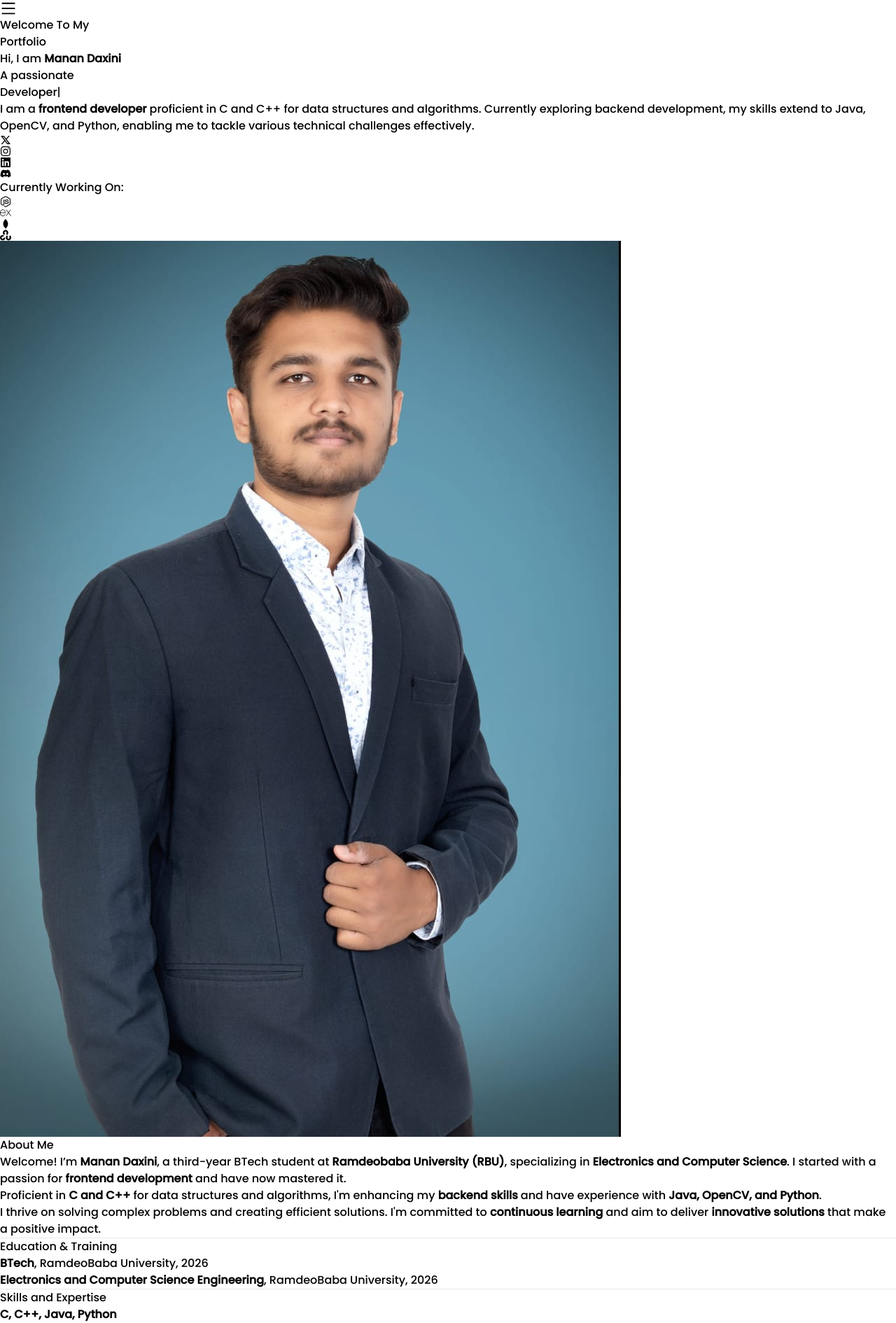
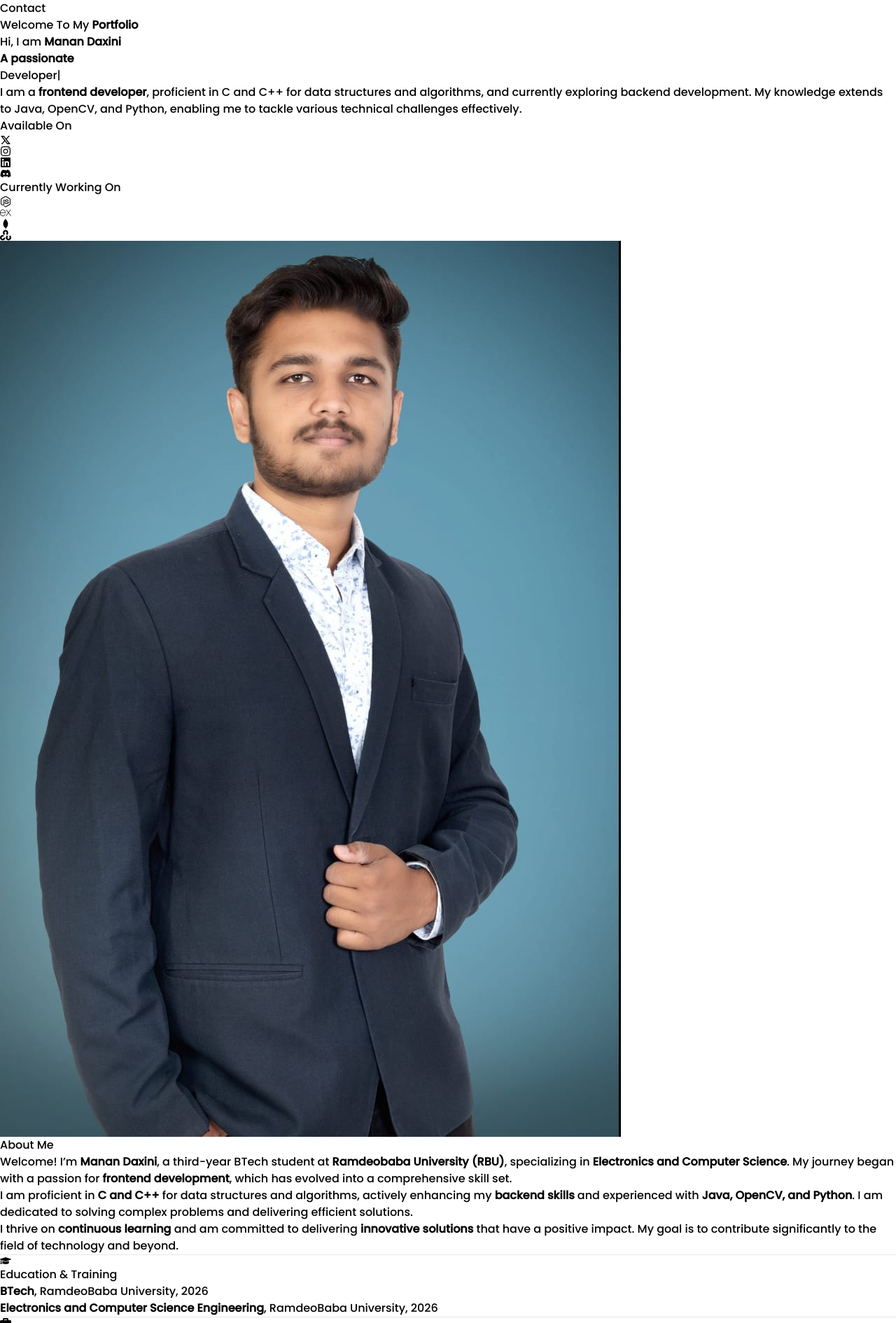
Before and after one commit to MANANDAXINI/portfolio, a React (Vite) app: page / in a window 1280 px wide. Shown: the part 1448-3338 px from the top of the page at 70% size. Built offline with nearby package versions, Linux system fonts and the light colour scheme.

Commit message:
almost done

```diff
--- a/src/components/About.jsx
+++ b/src/components/About.jsx
@@ -1,32 +1,34 @@
+import { FaGraduationCap, FaBriefcase } from "react-icons/fa";
+
 function About() {
   return (
     <div name="About" className="max-w-screen-2xl container mx-auto px-4 md:px-20 my-16">
       <div>
         <h1 className="text-4xl font-bold text-blue-800 mb-5">About Me</h1>
         <p className="text-gray-800 leading-relaxed">
-          Welcome! I’m <strong className="text-blue-600">Manan Daxini</strong>, a third-year BTech student at <strong className="text-blue-600">Ramdeobaba University (RBU)</strong>, specializing in <strong className="text-blue-600">Electronics and Computer Science</strong>. I started with a passion for <strong className="text-blue-600">frontend development</strong> and have now mastered it.
+          Welcome! I’m <strong className="text-blue-600">Manan Daxini</strong>, a third-year BTech student at <strong className="text-blue-600">Ramdeobaba University (RBU)</strong>, specializing in <strong className="text-blue-600">Electronics and Computer Science</strong>. My journey began with a passion for <strong className="text-blue-600">frontend development</strong>, which has evolved into a comprehensive skill set.
         </p>
         <p className="text-gray-800 leading-relaxed pt-3">
-          Proficient in <strong className="text-red-600">C and C++</strong> for data structures and algorithms, I'm enhancing my <strong className="text-green-600">backend skills</strong> and have experience with <strong className="text-purple-600">Java, OpenCV, and Python</strong>.
+          I am proficient in <strong className="text-red-600">C and C++</strong> for data structures and algorithms, actively enhancing my <strong className="text-green-600">backend skills</strong> and experienced with <strong className="text-purple-600">Java, OpenCV, and Python</strong>. I am dedicated to solving complex problems and delivering efficient solutions.
         </p>
         <p className="text-gray-800 leading-relaxed pt-3">
-          I thrive on solving complex problems and creating efficient solutions. I'm committed to <strong className="text-teal-600">continuous learning</strong> and aim to deliver <strong className="text-orange-600">innovative solutions</strong> that make a positive impact.
+          I thrive on <strong className="text-teal-600">continuous learning</strong> and am committed to delivering <strong className="text-orange-600">innovative solutions</strong> that have a positive impact. My goal is to contribute significantly to the field of technology and beyond.
         </p>
 
-        <hr className="my-6 border-t-2 border-black" />
+        <hr className="my-6 border-t-2 border-gray-400" />
 
         <div className="mb-8">
-          <h1 className="text-blue-800 font-semibold mb-2">Education & Training</h1>
+          <h2 className="text-2xl font-semibold text-blue-800 mb-3 flex items-center"><FaGraduationCap className="mr-2" /> Education & Training</h2>
           <ul className="list-disc list-inside ml-4 text-gray-800">
             <li><strong className="text-blue-600">BTech</strong>, RamdeoBaba University, 2026</li>
             <li><strong className="text-blue-600">Electronics and Computer Science Engineering</strong>, RamdeoBaba University, 2026</li>
           </ul>
         </div>
 
-        <hr className="my-6 border-t-2 border-black" />
+        <hr className="my-6 border-t-2 border-gray-400" />
 
         <div className="mb-8">
-          <h1 className="text-blue-800 font-semibold mb-2">Skills and Expertise</h1>
+          <h2 className="text-2xl font-semibold text-blue-800 mb-3 flex items-center"><FaBriefcase className="mr-2" /> Skills and Expertise</h2>
           <ul className="list-disc list-inside ml-4 text-gray-800">
             <li><strong className="text-red-600">C, C++, Java, Python</strong></li>
             <li><strong className="text-green-600">HTML, CSS, Tailwind CSS, JavaScript, React.js</strong></li>
@@ -35,10 +37,10 @@ function About() {
           </ul>
         </div>
 
-        <hr className="my-6 border-t-2 border-black" />
+        <hr className="my-6 border-t-2 border-gray-400" />
 
         <div className="mb-8">
-          <h1 className="text-blue-800 font-semibold mb-2">Professional Experience</h1>
+          <h2 className="text-2xl font-semibold text-blue-800 mb-3"><FaBriefcase className="mr-2" /> Professional Experience</h2>
           <ul className="list-disc list-inside ml-4 text-gray-800">
             <li>Various projects (details pending).</li>
             <li>Internship at (Company Name).</li>
@@ -46,10 +48,10 @@ function About() {
           </ul>
         </div>
 
-        <hr className="my-6 border-t-2 border-black" />
+        <hr className="my-6 border-t-2 border-gray-400" />
 
         <div className="mb-8">
-          <h1 className="text-blue-800 font-semibold mb-2">Mission Statement</h1>
+          <h2 className="text-2xl font-semibold text-blue-800 mb-3">Mission Statement</h2>
           <p className="text-gray-800 leading-relaxed">
             My mission is to leverage my technical skills to create impactful solutions, continuously learn, and exceed expectations through innovative problem-solving and collaboration.
           </p>
--- a/src/components/Home.jsx
+++ b/src/components/Home.jsx
@@ -4,89 +4,68 @@ import { FaNodeJs } from "react-icons/fa";
 import { SiExpress, SiOpencv } from "react-icons/si";
 import { DiMongodb } from "react-icons/di";
 import { ReactTyped } from "react-typed";
-import profileImage from "../../public/profile.jpg"; // Assuming profile.jpg is in the public directory
 
 function Home() {
   return (
-    <div className="max-w-screen-2xl container mx-auto px-4 md:px-20 my-20">
-      <div className="flex flex-col md:flex-row items-center">
-        {/* Left Side */}
+    <div name="Home" className="max-w-screen-2xl container mx-auto px-4 md:px-20 my-20">
+      <div className="flex flex-col md:flex-row">
         <div className="md:w-1/2 md:mt-24 mt-12 md:order-1 order-2">
-          <span className="text-lg text-gray-600">Welcome To My</span>
-          <h1 className="text-4xl md:text-5xl font-bold text-gray-800 mt-2">
-            Portfolio
-          </h1>
-          <div className="flex items-center mt-4">
-            <h2 className="text-3xl md:text-4xl text-gray-800">
-              Hi, I am <strong>Manan Daxini</strong>
-            </h2>
+          <span className="text-xl text-gray-600 font-semibold">Welcome To My <strong>Portfolio</strong></span>
+          <div className="flex items-center">
+            <h1 className="text-4xl font-bold text-gray-800 pt-3 mt-3">Hi, I am <strong>Manan Daxini</strong></h1>
           </div>
-          <div className="flex text-xl md:text-2xl text-gray-800 mt-2">
-            <h2 className="font-semibold">A passionate</h2>{" "}
+          <div className="flex text-2xl md:text-4xl">
+            <h1 className="text-gray-800"> <strong>A passionate</strong></h1>{" "}
             <ReactTyped
-              className="text-red-700 font-bold ml-1"
+              className="text-red-700 font-bold px-1"
               strings={["Developer", "Programmer", "Coder"]}
               typeSpeed={50}
               backSpeed={60}
               loop={true}
             />
           </div>
-          <p className="text-gray-700 text-lg mt-4">
-            I am a <strong>frontend developer</strong> proficient in C and C++
-            for data structures and algorithms. Currently exploring backend
-            development, my skills extend to Java, OpenCV, and Python, enabling
-            me to tackle various technical challenges effectively.
+          <p className="text-gray-800 text-lg mt-3 pt-3">
+            I am a <strong>frontend developer</strong>, proficient in C and C++ for data structures and algorithms, and currently exploring backend development. My knowledge extends to Java, OpenCV, and Python, enabling me to tackle various technical challenges effectively.
           </p>
-          {/* Social Icons */}
-          <div className="flex space-x-6 mt-6">
-            <a
-              href="https://twitter.com/daxini_manan?t=5mZELgT5f1VKEDT74XvzrA&s=08"
-              target="_blank"
-              rel="noopener noreferrer"
-            >
-              <RiTwitterXLine className="text-4xl text-gray-600 hover:text-blue-500 transition duration-200 cursor-pointer" />
-            </a>
-            <a
-              href="https://www.instagram.com/manan_daxini25/?hl=en"
-              target="_blank"
-              rel="noopener noreferrer"
-            >
-              <FaInstagram className="text-4xl text-gray-600 hover:text-blue-500 transition duration-200 cursor-pointer" />
-            </a>
-            <a
-              href="https://www.linkedin.com/in/manan-daxini-180b69247/"
-              target="_blank"
-              rel="noopener noreferrer"
-            >
-              <FaLinkedin className="text-4xl text-gray-600 hover:text-blue-500 transition duration-200 cursor-pointer" />
-            </a>
-            <a
-              href="https://discord.com/channels/@me"
-              target="_blank"
-              rel="noopener noreferrer"
-            >
-              <FaDiscord className="text-4xl text-gray-600 hover:text-blue-500 transition duration-200 cursor-pointer" />
-            </a>
-          </div>
-          {/* Technologies */}
-          <div className="flex items-center space-x-4 mt-6">
-            <h3 className="text-xl md:text-2xl font-semibold text-gray-700">
-              Currently Working On:
-            </h3>
-            <FaNodeJs className="text-4xl text-gray-600 hover:text-blue-500 transition duration-200 cursor-pointer" />
-            <SiExpress className="text-4xl text-gray-600 hover:text-blue-500 transition duration-200 cursor-pointer" />
-            <DiMongodb className="text-4xl text-gray-600 hover:text-blue-500 transition duration-200 cursor-pointer" />
-            <SiOpencv className="text-4xl text-gray-600 hover:text-blue-500 transition duration-200 cursor-pointer" />
+          <div className="flex space-x-5 py-6 mt-5">
+            <div>
+              <h3 className="text-xl font-bold text-gray-700">Available On</h3>
+              <ul className="flex space-x-5 py-1">
+                <li>
+                  <a href="https://twitter.com/daxini_manan?t=5mZELgT5f1VKEDT74XvzrA&s=08" target="_blank">
+                    <RiTwitterXLine className="text-2xl  hover:text-blue-600 cursor-pointer hover:scale-110 hover:text-3xl duration-200" />
+                  </a>
+                </li>
+                <li>
+                  <a href="https://www.instagram.com/manan_daxini25/?hl=en" target="_blank">
+                    <FaInstagram className="text-2xl  hover:text-blue-600 cursor-pointer hover:scale-110 hover:text-3xl duration-200" />
+                  </a>
+                </li>
+                <li>
+                  <a href="https://www.linkedin.com/in/manan-daxini-180b69247/" target="_blank">
+                    <FaLinkedin className="text-2xl hover:text-blue-600 cursor-pointer hover:scale-110 hover:text-3xl duration-200" />
+                  </a>
+                </li>
+                <li>
+                  <a href="https://discord.com/channels/@me" target="_blank">
+                    <FaDiscord className="text-2xl  hover:text-blue-600 cursor-pointer hover:scale-110 hover:text-3xl duration-200" />
+                  </a>
+                </li>
+              </ul>
+            </div>
+            <div>
+              <h3 className="text-xl font-bold mx-4 text-gray-700">Currently Working On</h3>
+              <div className="flex space-x-5 mx-4 py-1">
+                <FaNodeJs className="text-2xl hover:scale-110 hover:text-3xl duration-200 rounded-full border-[2px]" />
+                <SiExpress className="text-2xl hover:scale-110 duration-200 hover:text-3xl rounded-full border-[2px]" />
+                <DiMongodb className="text-2xl hover:scale-110 duration-200 hover:text-3xl rounded-full border-[2px]" />
+                <SiOpencv className="text-2xl hover:scale-110 duration-200 hover:text-3xl rounded-full border-[2px]" />
+              </div>
+            </div>
           </div>
         </div>
-
-        {/* Right Side */}
-        <div className="md:w-1/2 md:mt-0 mt-8 order-1 flex justify-center">
-          <img
-            src={profileImage}
-            className="rounded-full w-[450px] h-[450px] md:w-[450px] md:h-[450px] pt-7  object-fill"
-            alt="Manan Daxini"
-          />
+        <div className="md:w-1/2 md:ml-52 md:mt-20 mt-8 order-1">
+          <img src="profile.jpg" className="rounded-full border-r-2 w-[460px] h-[450px]" alt="Manan Daxini" />
         </div>
       </div>
     </div>
--- a/src/components/Navbar.jsx
+++ b/src/components/Navbar.jsx
@@ -6,7 +6,7 @@ import { Link } from "react-scroll";
 
 const Navbar = () => {
   const [menu, setMenu] = useState(false);
-  const [activeLink, setActiveLink] = useState("Home"); // State to track active link
+  const [activeLink, setActiveLink] = useState("Home");
   const navItems = [
     { id: 1, text: "Home" },
     { id: 2, text: "About" },
@@ -21,30 +21,31 @@ const Navbar = () => {
   };
 
   return (
-    <div className="max-w-screen-2xl container mx-auto px-4 md:px-20 shadow-md fixed left-0 right-0 top-0 z-50 bg-white">
-      <div className="flex justify-between h-16 items-center">
+    <div className="fixed top-0 left-0 right-0 z-50 bg-white shadow-md">
+      <div className="max-w-screen-2xl mx-auto px-4 md:px-20 flex justify-between h-16 items-center">
+        {/* Logo Section */}
         <div className="flex space-x-2 items-center">
           <img src={photo2} className="h-12 w-12 rounded-full object-cover" alt="Profile" />
           <div>
-            <h1 className="font-semibold text-xl cursor-pointer">
-              Manan
-            </h1>
+            <h1 className="font-semibold text-xl cursor-pointer">Manan</h1>
             <p className="text-sm text-gray-600">Web Developer</p>
           </div>
         </div>
+
+        {/* Hamburger Menu Toggle for Mobile */}
+        <div className="md:hidden cursor-pointer z-50" onClick={() => setMenu(!menu)}>
+          {menu ? <RxCross2 size={24} /> : <AiOutlineMenu size={24} />}
+        </div>
+
         {/* Desktop Menu */}
         <ul className="hidden md:flex space-x-8 items-center">
           {navItems.map(({ id, text }) => (
-            <li
-              key={id}
-              className="relative cursor-pointer"
-            >
+            <li key={id} className="relative cursor-pointer">
               <Link
                 to={text}
                 smooth={true}
                 duration={500}
                 offset={-70}
-                activeClass={text === "Contact" ? "text-blue-500 font-semibold" : activeLink === text ? "text-blue-500 font-semibold" : "text-gray-600 font-semibold"}
                 className={`pb-1 transition duration-300 hover:text-blue-500 hover:scale-105 ${activeLink === text && "text-blue-500 font-semibold"}`}
                 onClick={() => handleSetActiveLink(text)}
               >
@@ -53,31 +54,22 @@ const Navbar = () => {
             </li>
           ))}
         </ul>
-        {/* Mobile Menu Toggle */}
-        <div
-          onClick={() => setMenu(!menu)}
-          className="md:hidden cursor-pointer"
-        >
-          {menu ? <RxCross2 size={24} /> : <AiOutlineMenu size={24} />}
       </div>
-      </div>
+
       {/* Mobile Menu */}
       {menu && (
-        <div className="bg-white md:hidden">
-          <ul className="flex flex-col items-center space-y-5 text-xl pt-5 pb-10">
+        <div className="fixed inset-0 top-16 bg-white z-40 flex flex-col justify-center items-center">
+          <div className="h-full flex flex-col justify-start pt-24"> {/* Adjusted here */}
+            <ul className="space-y-5 text-xl">
               {navItems.map(({ id, text }) => (
-              <li
-                key={id}
-                className="relative cursor-pointer"
-              >
+                <li key={id} className="cursor-pointer">
                   <Link
                     onClick={() => handleSetActiveLink(text)}
                     to={text}
                     smooth={true}
                     duration={500}
                     offset={-70}
-                  activeClass={text === "Contact" ? "text-blue-500 font-semibold" : activeLink === text ? "text-blue-500 font-semibold" : "text-gray-600 font-semibold"}
-                  className={`pb-1 transition duration-300 hover:text-blue-500 hover:scale-105 ${activeLink === text && "text-blue-500 font-semibold"}`}
+                    className={`transition duration-300 hover:text-blue-500 hover:scale-105 ${activeLink === text ? "text-blue-500 font-semibold" : "text-gray-600 font-semibold"}`}
                   >
                     {text}
                   </Link>
@@ -85,6 +77,7 @@ const Navbar = () => {
               ))}
             </ul>
           </div>
+        </div>
       )}
     </div>
   );
```
Also changed, not shown: src/components/Portfolio.jsx (line endings or trailing spaces). Lines whose indentation alone changed are shown as unchanged.
